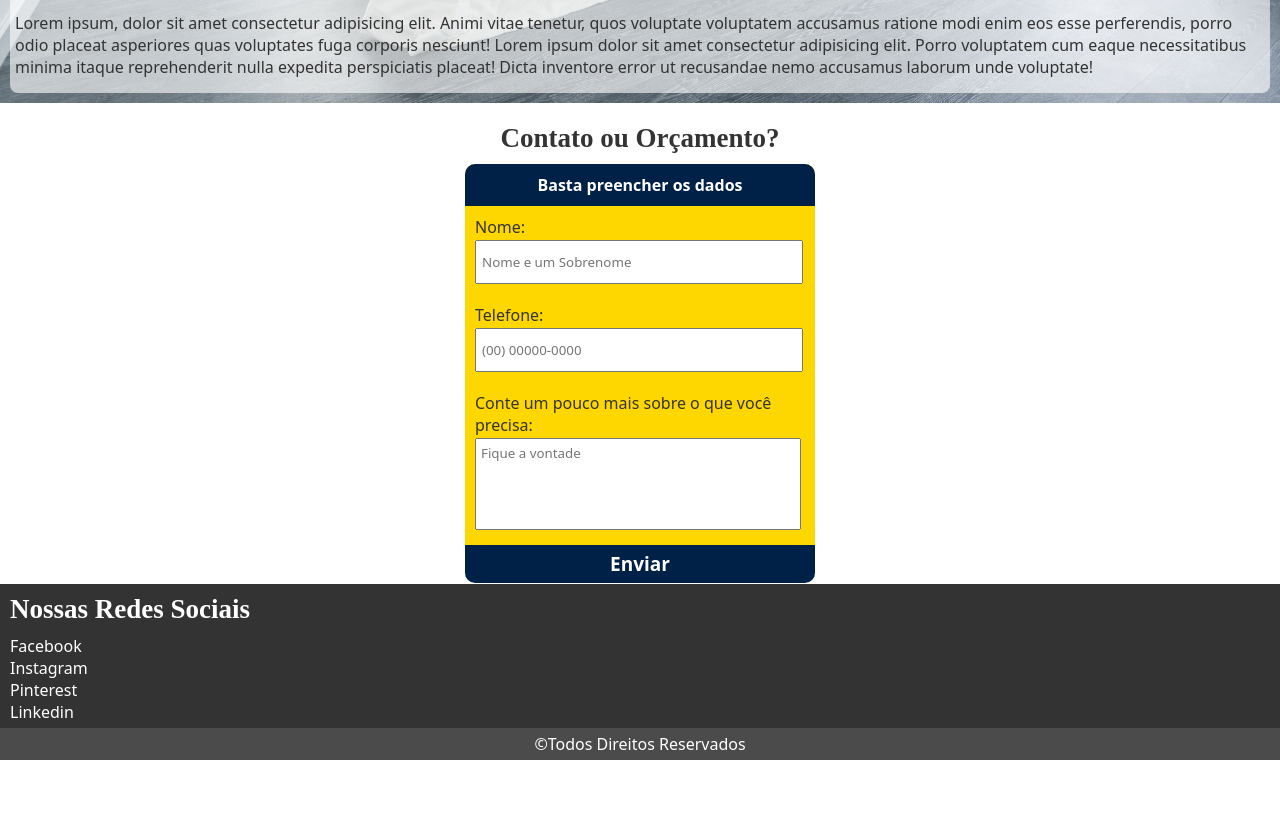
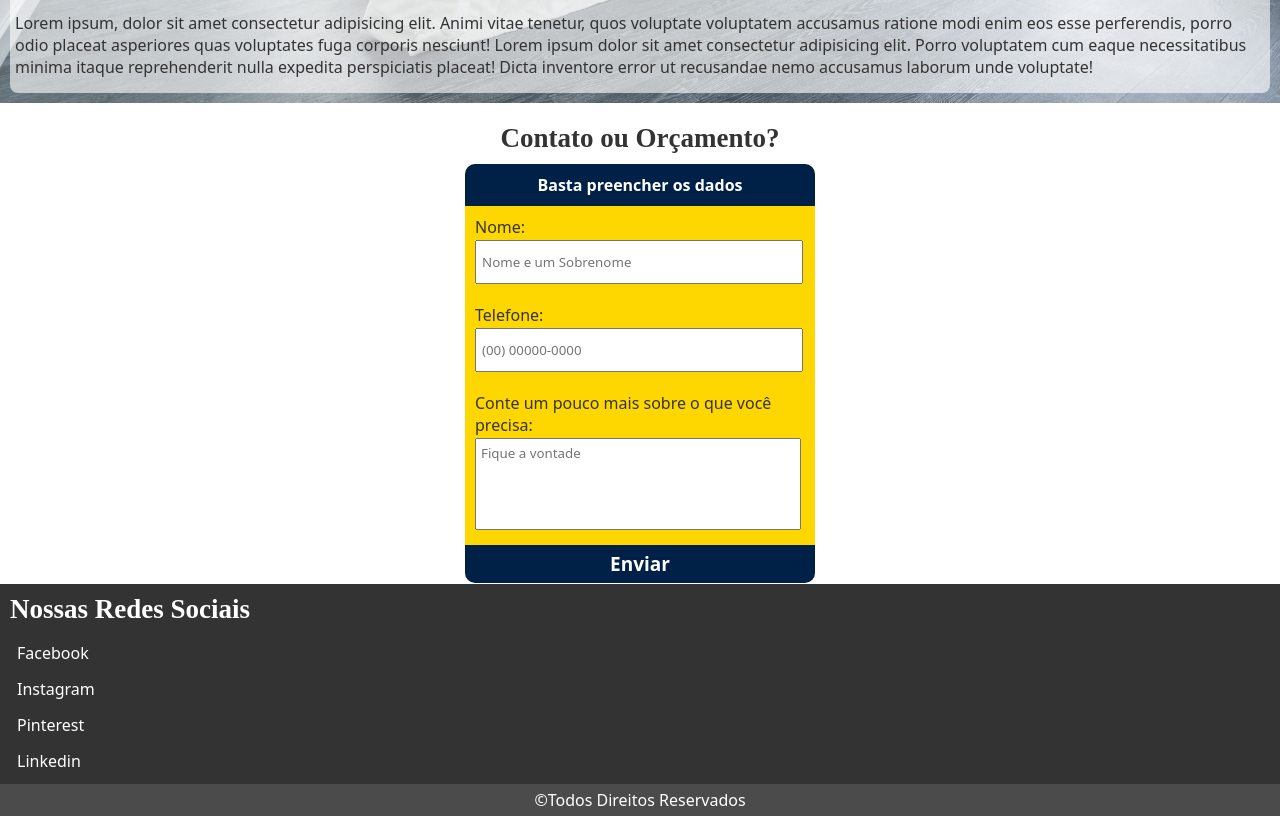
Before and after one commit to vitormandroti/projetos, a plain HTML site: page design-interiores/index.html in a window 1280 px wide. Shown: the part 5791-6607 px from the top of the page. Before the commit the page ends 6551 px from the top, so only its background shows below. Drawn offline with Linux system fonts and the light colour scheme.

Commit message:
corrige espaçamento dos footer p

```diff
--- a/design-interiores/estilo/style.css
+++ b/design-interiores/estilo/style.css
@@ -250,6 +250,10 @@ footer h3 {
     padding: 10px;
 }
 
+footer p {
+    padding: 7px;
+}
+
 footer h3, footer a {
     color: white;
     text-decoration: none;
```
